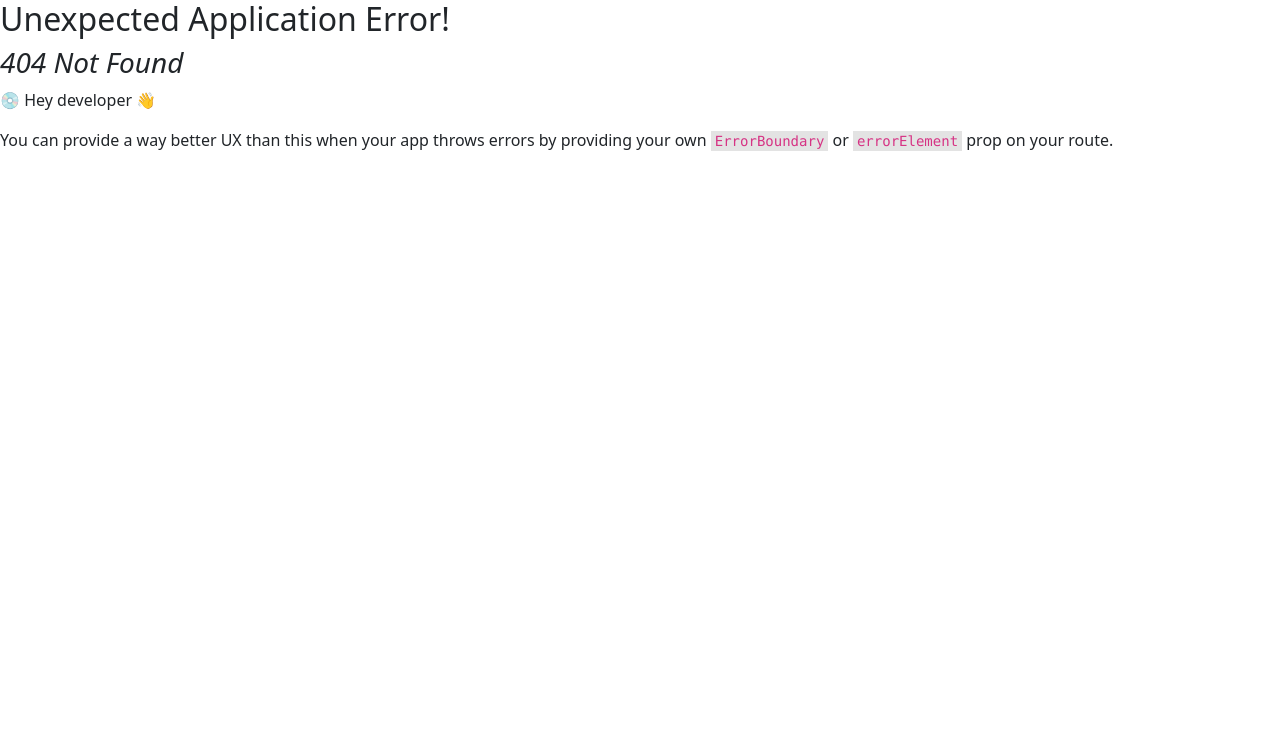
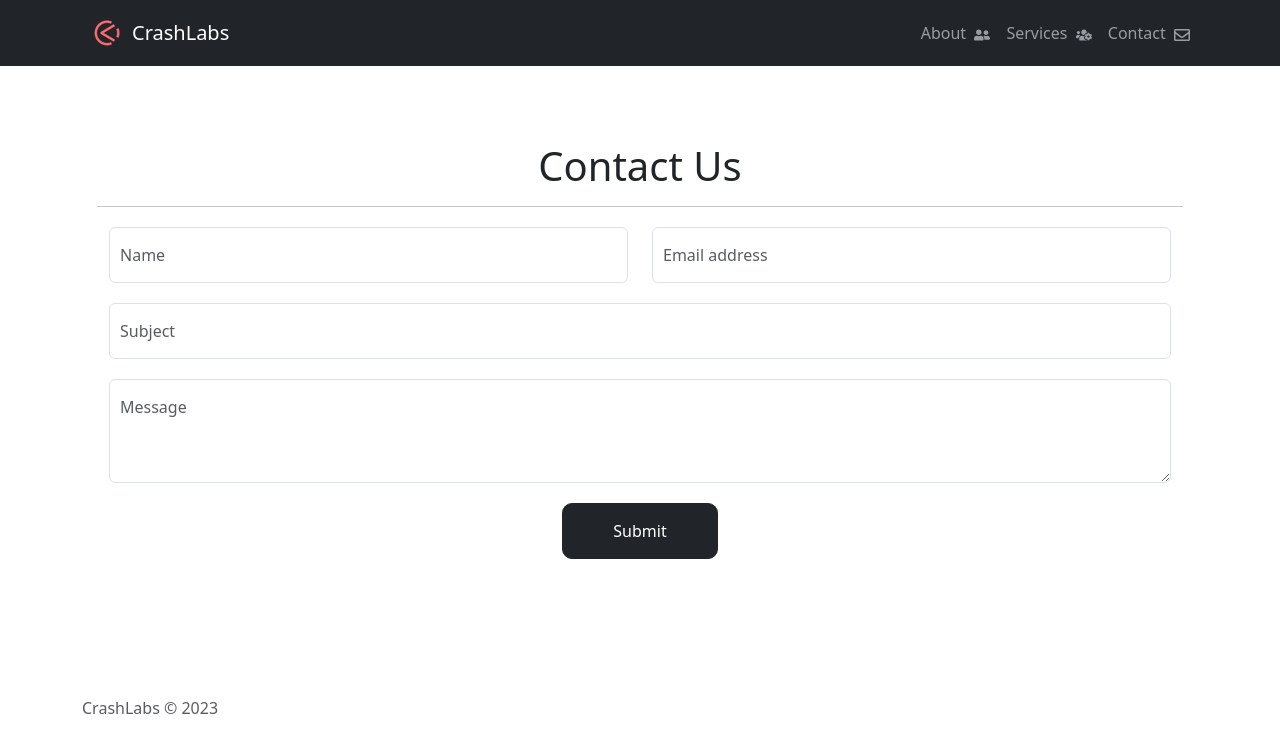
Before and after one commit to klleroy/crashlabs-home, a React (Vite) app: page /contact in a window 1280 px wide. Before the commit this address had no page. Shown: the top 752 px of the page. Built offline with nearby package versions, Linux system fonts and the light colour scheme.

Commit message:
Contact Form update to use emailjs.

```diff
--- a/package.json
+++ b/package.json
@@ -10,10 +10,12 @@
     "preview": "vite preview"
   },
   "dependencies": {
+    "@emailjs/browser": "^3.11.0",
     "bootstrap": "^5.3.2",
     "react": "^18.2.0",
     "react-bootstrap": "^2.9.1",
     "react-dom": "^18.2.0",
+    "react-hook-form": "^7.48.2",
     "react-icons": "^4.11.0",
     "react-router-dom": "^6.17.0"
   },
--- /dev/null
+++ b/src/assets/data.json
@@ -0,0 +1,23 @@
+[
+	{
+		"id": 1,
+		"image": "/images/computerRepair.jpeg",
+		"serviceTitle": "Computer Repair",
+		"desc": "I am an experienced Technician with a background in both MacOS and Windows Environments",
+		"alt": "Repair"
+	},
+	{
+		"id": 2,
+		"image": "/images/networkAdmin.jpeg",
+		"serviceTitle": "Network Setup",
+		"desc": "As a former IT Operations Manager, I have had experience in both managing and setup of Network Infrastructure.",
+		"alt": "network"
+	},
+	{
+		"id": 3,
+		"image": "/images/websiteCreation.jpeg",
+		"serviceTitle": "Website Creation",
+		"desc": "I have experience in both Website creation and management of both CMS and full web applications.",
+		"alt": "website"
+	}
+]
--- a/src/components/Header.jsx
+++ b/src/components/Header.jsx
@@ -1,6 +1,6 @@
 import { Navbar, Nav, Container } from 'react-bootstrap';
 import { FaRegEnvelope, FaUserFriends, FaUsersCog } from 'react-icons/fa';
-import logo from '../assets/images/logo50x50.png';
+import logo from '/images/logo50x50.png';
 
 const Header = () => {
 	return (
@@ -20,7 +20,7 @@ const Header = () => {
 								Services &nbsp;
 								<FaUsersCog />
 							</Nav.Link>
-							<Nav.Link href='/contact-us'>
+							<Nav.Link href='/contact'>
 								Contact &nbsp;
 								<FaRegEnvelope />
 							</Nav.Link>
--- a/src/index.css
+++ b/src/index.css
@@ -1,3 +1,35 @@
 main > .container {
    padding: 60px 15px 0;
 }
+
+form {
+   margin-top: 20px;
+ }
+
+ .formRow {
+   margin: 10px 0 20px 0;
+ }
+
+ .formInput {
+   padding: 15px 10px;
+ }
+
+ .errorMessage {
+   color: #f45532;
+   font-size: 14px;
+   margin: 0;
+   padding: 0;
+ }
+
+ .submit-btn {
+   padding: 15px 50px;
+   border-radius: 10px;
+   margin-bottom: 25px;
+ }
+
+ @media (max-width: 768px) {
+   .submit-message {
+     width: 125px;
+     margin-left: 200px;
+   }
+ }
--- a/src/main.jsx
+++ b/src/main.jsx
@@ -11,15 +11,15 @@ import 'bootstrap/dist/css/bootstrap.min.css';
 import './index.css';
 import HomePage from './pages/HomePage.jsx';
 import About from './pages/About.jsx';
-import Contact from './pages/Contact.jsx';
 import Services from './pages/Services.jsx';
+import ContactForm from './pages/Contact.jsx';
 
 const router = createBrowserRouter(
 	createRoutesFromElements(
 		<Route path='/' element={<App />}>
 			<Route index={true} path='/' element={<HomePage />} />
 			<Route path='/about' element={<About />} />
-			<Route path='/contact-us' element={<Contact />} />
+			<Route path='/contact' element={<ContactForm />} />
 			<Route path='/services' element={<Services />} />
 		</Route>
 	)
--- a/src/pages/About.jsx
+++ b/src/pages/About.jsx
@@ -1,6 +1,6 @@
 import React from 'react';
 import { Container, Row, Col, Image } from 'react-bootstrap';
-import family from '../assets/images/family.jpeg';
+import family from '/images/family.jpeg';
 
 const bios = [
 	'I am a collaborative and solutions driven Full Stack Web Developer specializing in the MERN Stack with over ten years of technical experience in both QA Automation and Program Management. Effective at coupling creativity, critical thinking, and problem solving to develop effective solutions positively impacting the business and customer.',
--- a/src/pages/Contact.jsx
+++ b/src/pages/Contact.jsx
@@ -1,11 +1,203 @@
 import { useState } from 'react';
+import { useForm } from 'react-hook-form';
+import emailjs from '@emailjs/browser';
 
-const Contact = () => {
+const ContactForm = () => {
+	const {
+		register,
+		handleSubmit,
+		reset,
+		formState: { errors },
+	} = useForm();
+	const [disabled, setDisabled] = useState(false);
+	const [alertInfo, setAlertInfo] = useState({
+		display: false,
+		message: '',
+		type: '',
+	});
+
+	// Shows alert message for form submission feedback
+	const toggleAlert = (message, type) => {
+		setAlertInfo({ display: true, message, type });
+
+		// Hide alert after 5 seconds
+		setTimeout(() => {
+			setAlertInfo({ display: false, message: '', type: '' });
+		}, 5000);
+	};
+
+	// Function called on submit that uses emailjs to send email of valid contact form
+	const onSubmit = async (data) => {
+		// Destrcture data object
+		const { name, email, subject, message } = data;
+		try {
+			// Disable form while processing submission
+			setDisabled(true);
+
+			// Define template params
+			const templateParams = {
+				name,
+				email,
+				subject,
+				message,
+			};
+
+			// Use emailjs to email contact form data
+			await emailjs.send(
+				import.meta.env.VITE_SERVICE_ID,
+				import.meta.env.VITE_TEMPLATE_ID,
+				templateParams,
+				import.meta.env.VITE_PUBLIC_KEY
+			);
+
+			// Display success alert
+			toggleAlert('Form submission was successful!', 'success');
+		} catch (e) {
+			console.error(e);
+			// Display error alert
+			toggleAlert('Uh oh. Something went wrong.', 'danger');
+		} finally {
+			// Re-enable form submission
+			setDisabled(false);
+			// Reset contact form fields after submission
+			reset();
+		}
+	};
+
 	return (
-		<div id='contact-form'>
-			<input type='text' placeholder='Your Name' />
-			<input type='email' placeholder='Your Email' />
+		<div className='ContactForm'>
+			<div className='container'>
+				<div className='row'>
+					<div className='col-12 text-center'>
+						<h1>Contact Us</h1>
+						<hr />
+						<div className='contactForm'>
+							<form
+								id='contact-form'
+								onSubmit={handleSubmit(onSubmit)}
+								noValidate
+							>
+								{/* Row 1 of form */}
+								<div className='row formRow'>
+									<div className='col-6'>
+										<input
+											type='text'
+											name='name'
+											{...register('name', {
+												required: {
+													value: true,
+													message: 'Please enter your name',
+												},
+												maxLength: {
+													value: 30,
+													message: 'Please use 30 characters or less',
+												},
+											})}
+											className='form-control formInput'
+											placeholder='Name'
+										></input>
+										{errors.name && (
+											<span className='errorMessage'>
+												{errors.name.message}
+											</span>
+										)}
+									</div>
+									<div className='col-6'>
+										<input
+											type='email'
+											name='email'
+											{...register('email', {
+												required: true,
+												pattern:
+													/^[a-zA-Z0-9.!#$%&’*+/=?^_`{|}~-]+@[a-zA-Z0-9-]+(?:\.[a-zA-Z0-9-]+)*$/,
+											})}
+											className='form-control formInput'
+											placeholder='Email address'
+										></input>
+										{errors.email && (
+											<span className='errorMessage'>
+												Please enter a valid email address
+											</span>
+										)}
+									</div>
+								</div>
+								{/* Row 2 of form */}
+								<div className='row formRow'>
+									<div className='col'>
+										<input
+											type='text'
+											name='subject'
+											{...register('subject', {
+												required: {
+													value: true,
+													message: 'Please enter a subject',
+												},
+												maxLength: {
+													value: 75,
+													message: 'Subject cannot exceed 75 characters',
+												},
+											})}
+											className='form-control formInput'
+											placeholder='Subject'
+										></input>
+										{errors.subject && (
+											<span className='errorMessage'>
+												{errors.subject.message}
+											</span>
+										)}
+									</div>
+								</div>
+								{/* Row 3 of form */}
+								<div className='row formRow'>
+									<div className='col'>
+										<textarea
+											rows={3}
+											name='message'
+											{...register('message', {
+												required: true,
+											})}
+											className='form-control formInput'
+											placeholder='Message'
+										></textarea>
+										{errors.message && (
+											<span className='errorMessage'>
+												Please enter a message
+											</span>
+										)}
+									</div>
+								</div>
+
+								<button
+									className='submit-btn btn btn-dark'
+									disabled={disabled}
+									type='submit'
+								>
+									Submit
+								</button>
+							</form>
+						</div>
+					</div>
+				</div>
+			</div>
+			{alertInfo.display && (
+				<div
+					className={`alert alert-${alertInfo.type} alert-dismissible mt-5`}
+					role='alert'
+				>
+					{alertInfo.message}
+					<button
+						type='button'
+						className='btn-close'
+						data-bs-dismiss='alert'
+						aria-label='Close'
+						onClick={() =>
+							setAlertInfo({ display: false, message: '', type: '' })
+						} // Clear the alert when close button is clicked
+					></button>
+				</div>
+			)}
 		</div>
 	);
 };
-export default Contact;
+
+export default ContactForm;
--- a/src/pages/Services.jsx
+++ b/src/pages/Services.jsx
@@ -1,7 +1,13 @@
 import { Row, Col, Image, Container } from 'react-bootstrap';
-import computerRepair from '../assets/images/computerRepair.jpeg';
-import networkAdmin from '../assets/images/networkAdmin.jpeg';
-import websiteCreation from '../assets/images/websiteCreation.jpeg';
+import data from '../assets/data.json';
+
+const Service = ({ image, alt, serviceTitle, desc }) => (
+	<Col lg={3} md={6} className='pt-4'>
+		<Image src={image} alt={alt} className='text-center' />
+		<p className='fw-bold text-center'>{serviceTitle}</p>
+		<p>{desc}</p>
+	</Col>
+);
 
 const Services = () => {
 	return (
@@ -14,35 +20,17 @@ const Services = () => {
 					</Col>
 				</Row>
 				<Container>
-					<Row className='mt-3'>
-						<Col md={4}>
-							<Image src={computerRepair} />
-							<p>
-								<strong>Computer Repair </strong> &#45; I am an experienced
-								Technician with experience in both MacOS and Windows
-								Environments.
-							</p>
-						</Col>
-					</Row>
-					<Row className='mt-3'>
-						<Col md={4}>
-							<Image src={networkAdmin} />
-							<p>
-								<strong>Network &amp; Firewall Setup </strong> &#45; As a former
-								IT Operations Manager, I have had experience in both managing
-								and setup of Network Infrastructure.
-							</p>
-						</Col>
-					</Row>
-					<Row className='mt-3'>
-						<Col md={4}>
-							<Image src={websiteCreation} />
-							<p>
-								<strong>Website Creation </strong> &#45; I have experience in
-								both Website creation and management of both CMS and full web
-								applications.
-							</p>
-						</Col>
+					<Row>
+						{data.map((props) => (
+							<Service
+								className='text-center'
+								key={props.id}
+								image={props.image}
+								alt={props.alt}
+								serviceTitle={props.serviceTitle}
+								desc={props.desc}
+							/>
+						))}
 					</Row>
 				</Container>
 			</Container>
```
Also changed, not shown: 2 other files (tests, documents, lock files or other folders).
